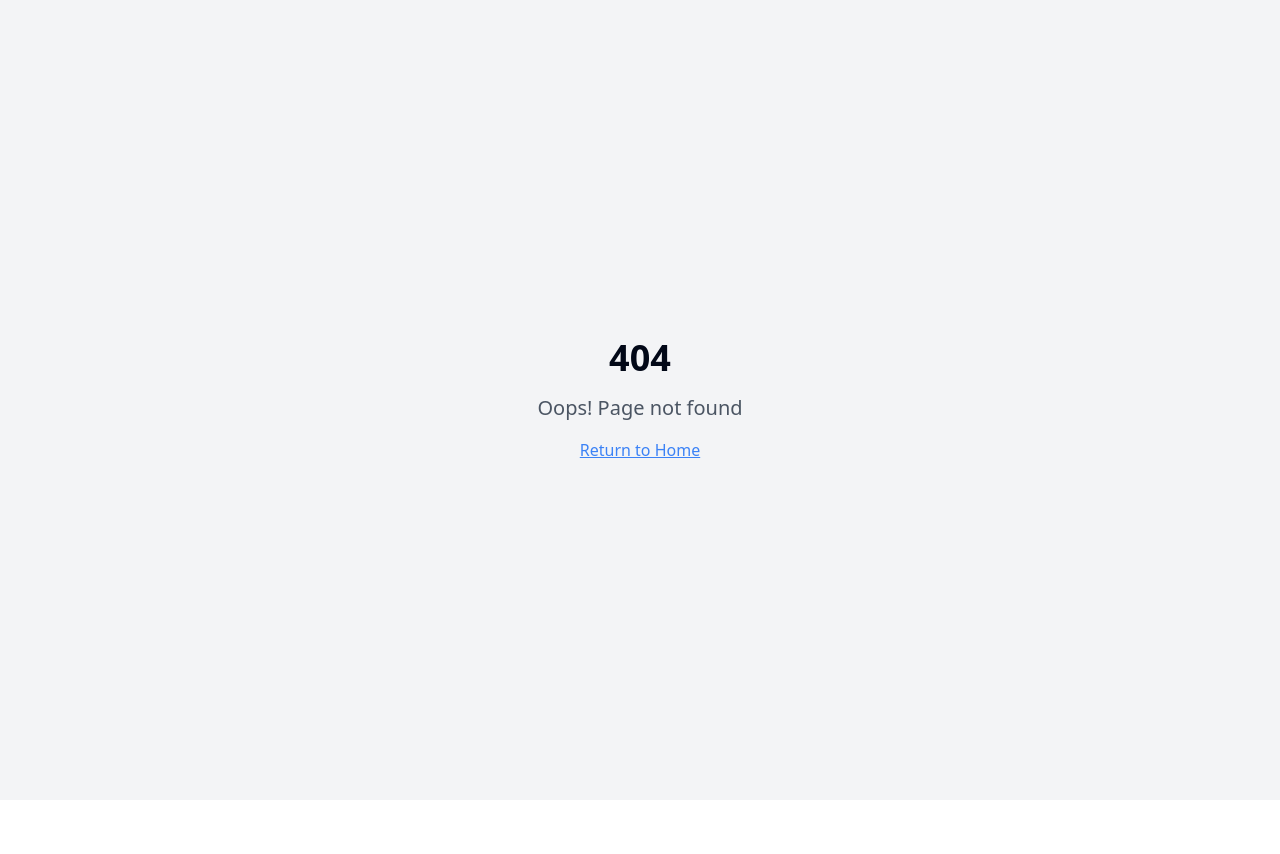
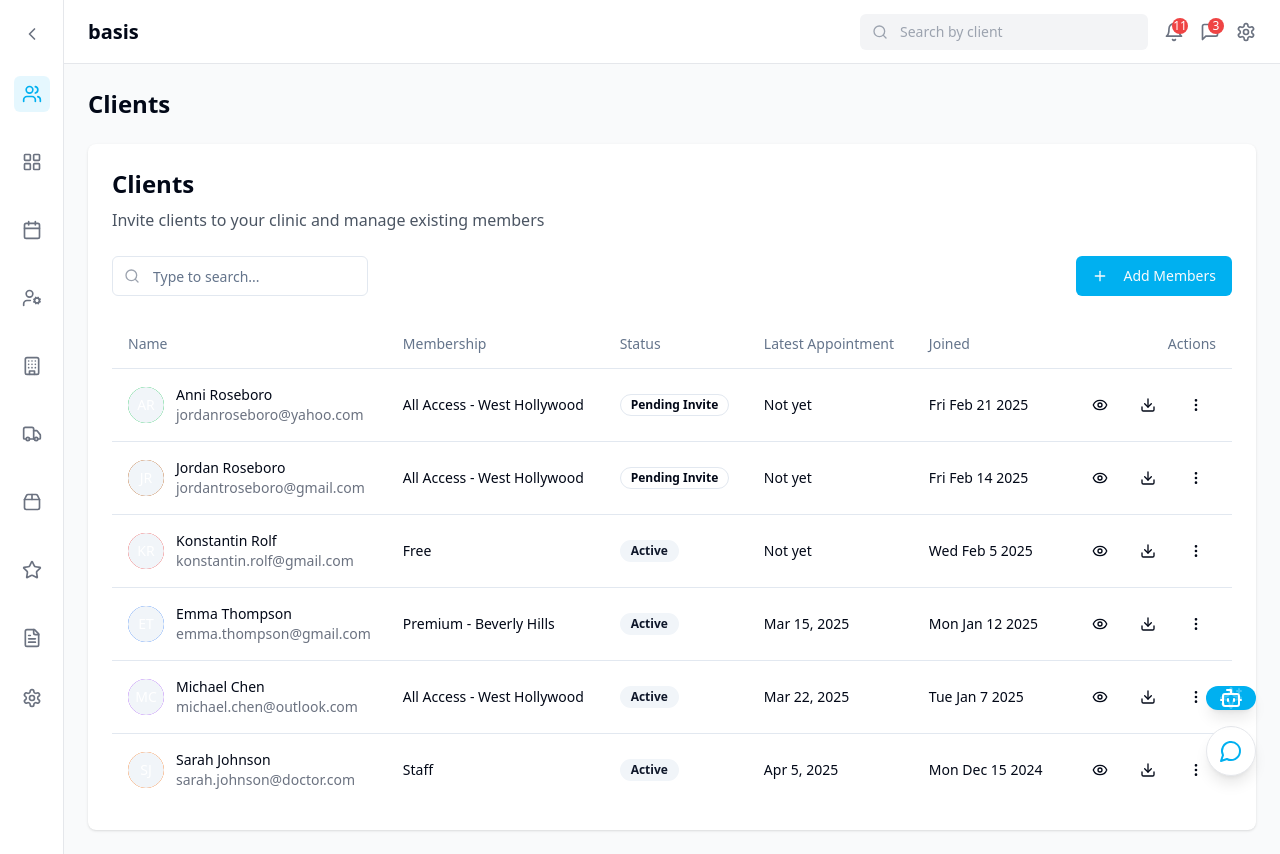
Before and after one commit to Basis-Health/aura-patient-canvas, a React (Vite) app: page /clients in a window 1280 px wide. Before the commit this address had no page. Before the commit the page ends 800 px from the top, so only its background shows below. Built offline with nearby package versions, Linux system fonts and the light colour scheme.

Commit message:
Add client directory page
Implement the client directory page with the specified fields and design.

```diff
--- a/src/App.tsx
+++ b/src/App.tsx
@@ -5,6 +5,7 @@ import { TooltipProvider } from "@/components/ui/tooltip";
 import { QueryClient, QueryClientProvider } from "@tanstack/react-query";
 import { BrowserRouter, Routes, Route } from "react-router-dom";
 import Index from "./pages/Index";
+import Clients from "./pages/Clients";
 import Notes from "./pages/Notes";
 import NotFound from "./pages/NotFound";
 
@@ -19,6 +20,7 @@ const App = () => (
         <Routes>
           <Route path="/" element={<Index />} />
           <Route path="/notes" element={<Notes />} />
+          <Route path="/clients" element={<Clients />} />
           {/* ADD ALL CUSTOM ROUTES ABOVE THE CATCH-ALL "*" ROUTE */}
           <Route path="*" element={<NotFound />} />
         </Routes>
--- a/src/components/layout/DashboardLayout.tsx
+++ b/src/components/layout/DashboardLayout.tsx
@@ -2,10 +2,11 @@
 import React from "react";
 import {
   Search, Bell, MessageSquare, Settings, ChevronLeft,
-  Users, Calendar, LineChart, Beaker, FileText
+  Users, Calendar, LineChart, Beaker, FileText,
+  LayoutGrid, UserCog, Building, Package2, TruckIcon, Star
 } from "lucide-react";
 import { cn } from "@/lib/utils";
-import { Link } from "react-router-dom";
+import { Link, useLocation } from "react-router-dom";
 import ChatButtons from "../chat/ChatSheets";
 
 interface DashboardLayoutProps {
@@ -14,20 +15,55 @@ interface DashboardLayoutProps {
 }
 
 const DashboardLayout = ({ children, title }: DashboardLayoutProps) => {
+  const location = useLocation();
+
   return (
     <div className="min-h-screen bg-gray-50 flex relative">
       {/* Sidebar */}
       <div className="w-16 bg-white border-r border-gray-200 flex flex-col items-center py-6 space-y-8">
         <div className="flex flex-col items-center space-y-8">
           <ChevronLeft className="h-5 w-5 text-gray-500" />
+          <Link to="/clients">
+            <div className={cn(
+              "p-2 rounded-md transition-colors",
+              location.pathname === "/clients" ? "bg-primary/10 text-primary" : "text-gray-500 hover:text-primary"
+            )}>
+              <Users className="h-5 w-5" />
+            </div>
+          </Link>
           <Link to="/">
-            <Users className="h-5 w-5 text-gray-500 hover:text-primary transition-colors" />
+            <div className={cn(
+              "p-2 rounded-md transition-colors",
+              location.pathname === "/" ? "bg-primary/10 text-primary" : "text-gray-500 hover:text-primary"
+            )}>
+              <LayoutGrid className="h-5 w-5" />
+            </div>
           </Link>
-          <Calendar className="h-5 w-5 text-gray-500" />
-          <LineChart className="h-5 w-5 text-gray-500" />
-          <Beaker className="h-5 w-5 text-gray-500" />
+          <div className="p-2 rounded-md text-gray-500 hover:text-primary transition-colors">
+            <Calendar className="h-5 w-5" />
+          </div>
+          <div className="p-2 rounded-md text-gray-500 hover:text-primary transition-colors">
+            <UserCog className="h-5 w-5" />
+          </div>
+          <div className="p-2 rounded-md text-gray-500 hover:text-primary transition-colors">
+            <Building className="h-5 w-5" />
+          </div>
+          <div className="p-2 rounded-md text-gray-500 hover:text-primary transition-colors">
+            <TruckIcon className="h-5 w-5" />
+          </div>
+          <div className="p-2 rounded-md text-gray-500 hover:text-primary transition-colors">
+            <Package2 className="h-5 w-5" />
+          </div>
+          <div className="p-2 rounded-md text-gray-500 hover:text-primary transition-colors">
+            <Star className="h-5 w-5" />
+          </div>
           <Link to="/notes">
-            <FileText className="h-5 w-5 text-gray-500 hover:text-primary transition-colors" />
+            <div className={cn(
+              "p-2 rounded-md transition-colors",
+              location.pathname === "/notes" ? "bg-primary/10 text-primary" : "text-gray-500 hover:text-primary"
+            )}>
+              <FileText className="h-5 w-5" />
+            </div>
           </Link>
         </div>
         <div className="mt-auto">
--- /dev/null
+++ b/src/pages/Clients.tsx
@@ -0,0 +1,201 @@
+
+import React, { useState } from "react";
+import {
+  EyeIcon,
+  DownloadIcon,
+  MoreVerticalIcon,
+  PlusIcon,
+  SearchIcon
+} from "lucide-react";
+import { Avatar, AvatarFallback } from "@/components/ui/avatar";
+import { Button } from "@/components/ui/button";
+import { Input } from "@/components/ui/input";
+import {
+  Table,
+  TableBody,
+  TableCell,
+  TableHead,
+  TableHeader,
+  TableRow,
+} from "@/components/ui/table";
+import DashboardLayout from "@/components/layout/DashboardLayout";
+import { Badge } from "@/components/ui/badge";
+
+interface Client {
+  id: string;
+  name: string;
+  email: string;
+  membership: string;
+  status: "Active" | "Pending Invite";
+  latestAppointment: string;
+  joinedDate: string;
+  avatarInitials: string;
+  avatarColor: string;
+}
+
+const mockClients: Client[] = [
+  {
+    id: "1",
+    name: "Anni Roseboro",
+    email: "jordanroseboro@yahoo.com",
+    membership: "All Access - West Hollywood",
+    status: "Pending Invite",
+    latestAppointment: "Not yet",
+    joinedDate: "Fri Feb 21 2025",
+    avatarInitials: "AR",
+    avatarColor: "bg-green-500"
+  },
+  {
+    id: "2",
+    name: "Jordan Roseboro",
+    email: "jordantroseboro@gmail.com",
+    membership: "All Access - West Hollywood",
+    status: "Pending Invite",
+    latestAppointment: "Not yet",
+    joinedDate: "Fri Feb 14 2025",
+    avatarInitials: "JR",
+    avatarColor: "bg-amber-700"
+  },
+  {
+    id: "3",
+    name: "Konstantin Rolf",
+    email: "konstantin.rolf@gmail.com",
+    membership: "Free",
+    status: "Active",
+    latestAppointment: "Not yet",
+    joinedDate: "Wed Feb 5 2025",
+    avatarInitials: "KR",
+    avatarColor: "bg-red-500"
+  },
+  {
+    id: "4",
+    name: "Emma Thompson",
+    email: "emma.thompson@gmail.com",
+    membership: "Premium - Beverly Hills",
+    status: "Active",
+    latestAppointment: "Mar 15, 2025",
+    joinedDate: "Mon Jan 12 2025",
+    avatarInitials: "ET",
+    avatarColor: "bg-blue-500"
+  },
+  {
+    id: "5",
+    name: "Michael Chen",
+    email: "michael.chen@outlook.com",
+    membership: "All Access - West Hollywood",
+    status: "Active",
+    latestAppointment: "Mar 22, 2025",
+    joinedDate: "Tue Jan 7 2025",
+    avatarInitials: "MC",
+    avatarColor: "bg-purple-500"
+  },
+  {
+    id: "6",
+    name: "Sarah Johnson",
+    email: "sarah.johnson@doctor.com",
+    membership: "Staff",
+    status: "Active",
+    latestAppointment: "Apr 5, 2025",
+    joinedDate: "Mon Dec 15 2024",
+    avatarInitials: "SJ",
+    avatarColor: "bg-orange-500"
+  }
+];
+
+const Clients = () => {
+  const [searchQuery, setSearchQuery] = useState("");
+  const [clients, setClients] = useState<Client[]>(mockClients);
+
+  const filteredClients = clients.filter(client =>
+    client.name.toLowerCase().includes(searchQuery.toLowerCase()) ||
+    client.email.toLowerCase().includes(searchQuery.toLowerCase())
+  );
+
+  return (
+    <DashboardLayout title="Clients">
+      <div className="max-w-7xl mx-auto">
+        <div className="bg-white rounded-lg shadow">
+          <div className="p-6">
+            <h1 className="text-2xl font-bold mb-2">Clients</h1>
+            <p className="text-gray-600 mb-6">
+              Invite clients to your clinic and manage existing members
+            </p>
+
+            <div className="flex justify-between items-center mb-6">
+              <div className="relative w-64">
+                <SearchIcon className="h-4 w-4 absolute left-3 top-1/2 transform -translate-y-1/2 text-gray-400" />
+                <Input
+                  placeholder="Type to search..."
+                  className="pl-10"
+                  value={searchQuery}
+                  onChange={(e) => setSearchQuery(e.target.value)}
+                />
+              </div>
+              <Button>
+                <PlusIcon className="h-4 w-4 mr-2" />
+                Add Members
+              </Button>
+            </div>
+
+            <div className="overflow-x-auto">
+              <Table>
+                <TableHeader>
+                  <TableRow>
+                    <TableHead className="w-[200px]">Name</TableHead>
+                    <TableHead>Membership</TableHead>
+                    <TableHead>Status</TableHead>
+                    <TableHead>Latest Appointment</TableHead>
+                    <TableHead>Joined</TableHead>
+                    <TableHead className="text-right">Actions</TableHead>
+                  </TableRow>
+                </TableHeader>
+                <TableBody>
+                  {filteredClients.map((client) => (
+                    <TableRow key={client.id}>
+                      <TableCell className="font-medium">
+                        <div className="flex items-center gap-3">
+                          <Avatar className={`${client.avatarColor} h-9 w-9`}>
+                            <AvatarFallback className="text-white">
+                              {client.avatarInitials}
+                            </AvatarFallback>
+                          </Avatar>
+                          <div>
+                            <div className="font-medium">{client.name}</div>
+                            <div className="text-sm text-gray-500">{client.email}</div>
+                          </div>
+                        </div>
+                      </TableCell>
+                      <TableCell>{client.membership}</TableCell>
+                      <TableCell>
+                        <Badge variant={client.status === "Active" ? "secondary" : "outline"}>
+                          {client.status}
+                        </Badge>
+                      </TableCell>
+                      <TableCell>{client.latestAppointment}</TableCell>
+                      <TableCell>{client.joinedDate}</TableCell>
+                      <TableCell className="text-right">
+                        <div className="flex justify-end gap-2">
+                          <Button variant="ghost" size="icon">
+                            <EyeIcon className="h-4 w-4" />
+                          </Button>
+                          <Button variant="ghost" size="icon">
+                            <DownloadIcon className="h-4 w-4" />
+                          </Button>
+                          <Button variant="ghost" size="icon">
+                            <MoreVerticalIcon className="h-4 w-4" />
+                          </Button>
+                        </div>
+                      </TableCell>
+                    </TableRow>
+                  ))}
+                </TableBody>
+              </Table>
+            </div>
+          </div>
+        </div>
+      </div>
+    </DashboardLayout>
+  );
+};
+
+export default Clients;
```
